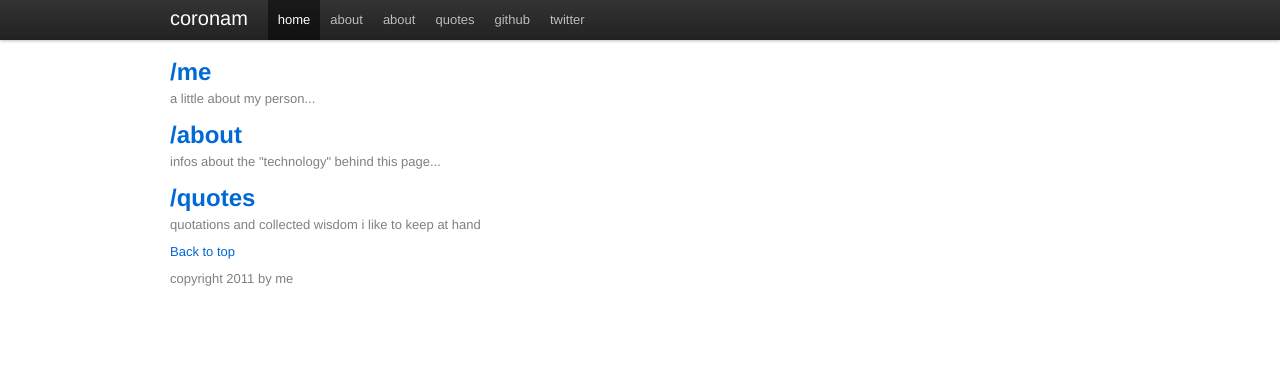
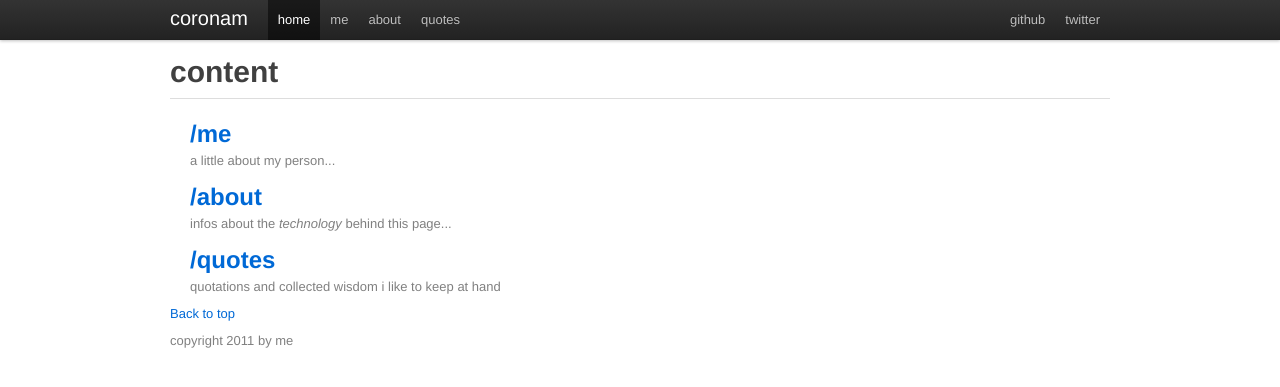
Before and after one commit to tinnet/tinnet.github.com, a Jekyll site: the page built from index.html, in a window 1280 px wide. Shown: the top 387 px of the page. Built offline with Jekyll 4.4.1, drawn with Linux system fonts in a browser that asks for light colours.

Commit message:
tweaked design

```diff
--- a/_layouts/default.html
+++ b/_layouts/default.html
@@ -12,12 +12,13 @@
   <div class="fill">
     <div class="container">
       <h3><a href="#">coronam</a></h3>
-      <ul>
+      <ul class="nav">
         <li class="active"><a href="/">home</a></li>
-        <li><a href="/me.html">about</a></li>
+        <li><a href="/me.html">me</a></li>
         <li><a href="/about.html">about</a></li>
         <li><a href="/quotes.html">quotes</a></li>
-        <li class="divider"></li>
+      </ul>
+      <ul class="nav secondary-nav">
         <li><a href="https://github.com/tinnet">github</a></li>
         <li><a href="https://twitter.com/#!/43ryn">twitter</a></li>
       </ul>
@@ -30,7 +31,7 @@
 <br/>
 
 <div class="container">
-{{ content}}
+    {{ content}}
 </div>
 
 <div id="footer">
--- a/index.html
+++ b/index.html
@@ -2,14 +2,24 @@
 layout: default
 title: Home
 ---
-<h2><a href="/">/me</a></h2>
-<p>a little about my person...</p>
-<h2><a href="/about.html">/about</a></h2>
-<p>infos about the "technology" behind this page...</p>
-<h2><a href="quotes.html">/quotes</a></h2>
-<p>quotations and collected wisdom i like to keep at hand</p>
 
+<div class="content">
+    <div class="page-header">
+        <h1>content</h1>
+    </div>
+    <div class="row">
+        <div class="span4"></div>
+        <div class="span10">
+            <h2><a href="/me.hml">/me</a></h2>
+            <p>a little about my person...</p>
+            <h2><a href="/about.html">/about</a></h2>
+            <p>infos about the <em>technology</em> behind this page...</p>
+            <h2><a href="quotes.html">/quotes</a></h2>
+            <p>quotations and collected wisdom i like to keep at hand</p>
 <!--
-<h2><a href="{{ content_url('blog.html') }}">/blog</a></h2>
-<p>meaningfull and -less thoughts...</p>
+            <h2><a href="{{ content_url('blog.html') }}">/blog</a></h2>
+            <p>meaningfull and -less thoughts...</p>
 -->
+        </div>
+    </div>
+</div>
```
Also changed, not shown: about.html (+14 -5 lines), me.html (+11 -0 lines).
